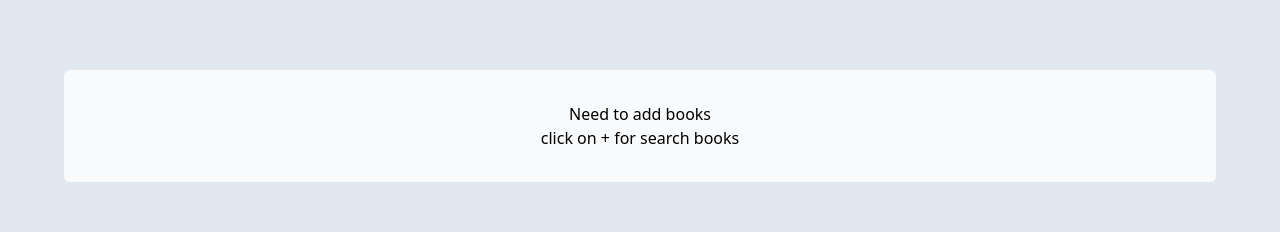
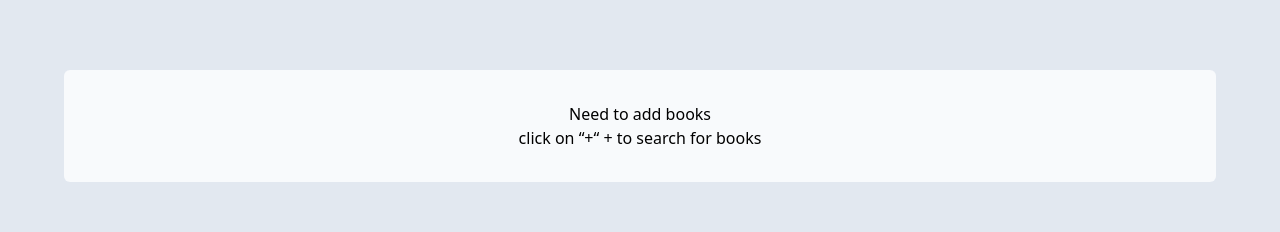
Before and after one commit to AlexisW42/library-react, a React (Vite) app: page / in a window 1280 px wide. Shown: the part 281-513 px from the top of the page. Built offline with nearby package versions, Linux system fonts and the light colour scheme.

Commit message:
Improved wiriting

```diff
--- a/src/components/NeedToAdd.jsx
+++ b/src/components/NeedToAdd.jsx
@@ -3,7 +3,7 @@ function NeedToAdd() {
   return (
     <div className="mb-8 mt-8 grid min-w-[90vw] max-w-6xl grid-flow-row self-center justify-self-center rounded-md bg-slate-50 p-8 text-center dark:bg-slate-800 dark:text-gray-200">
       Need to add books <br />
-      click on + for search books
+      click on &ldquo;+&ldquo; + to search for books
     </div>
   )
 }
```
